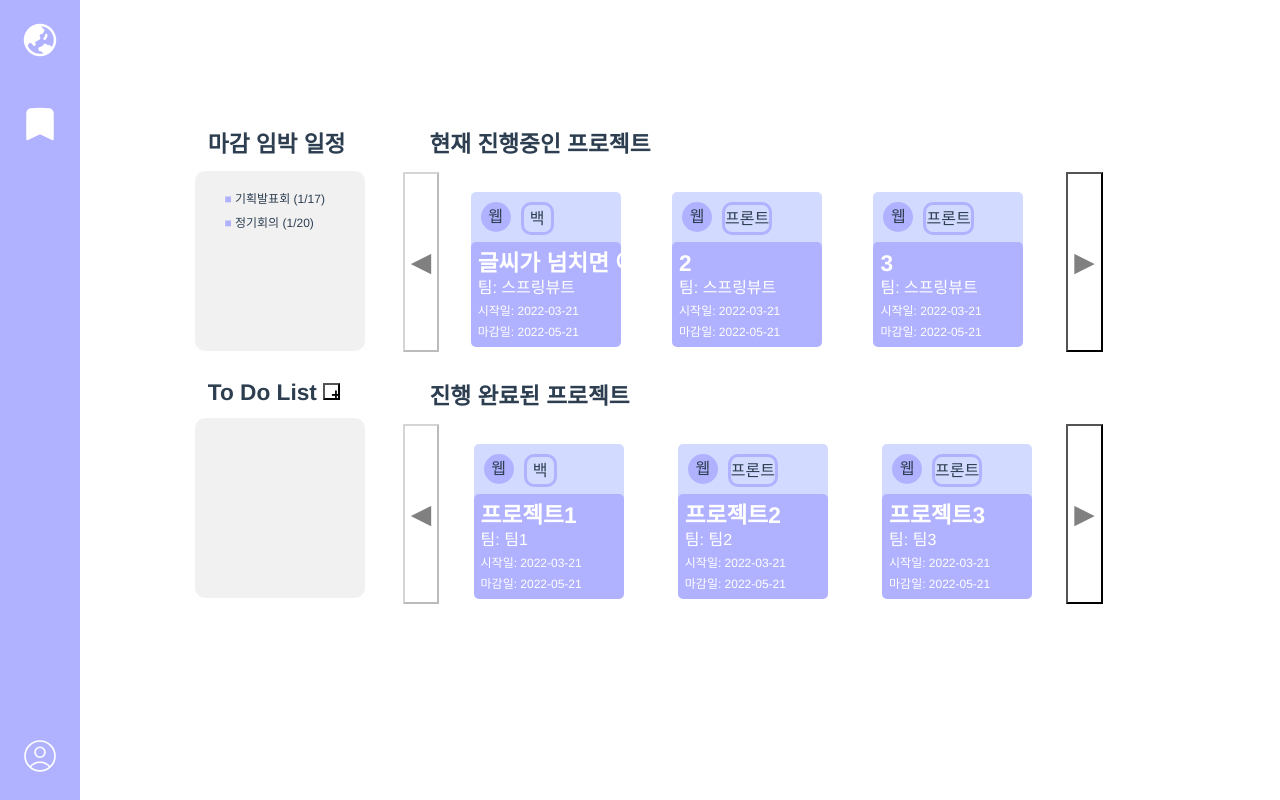
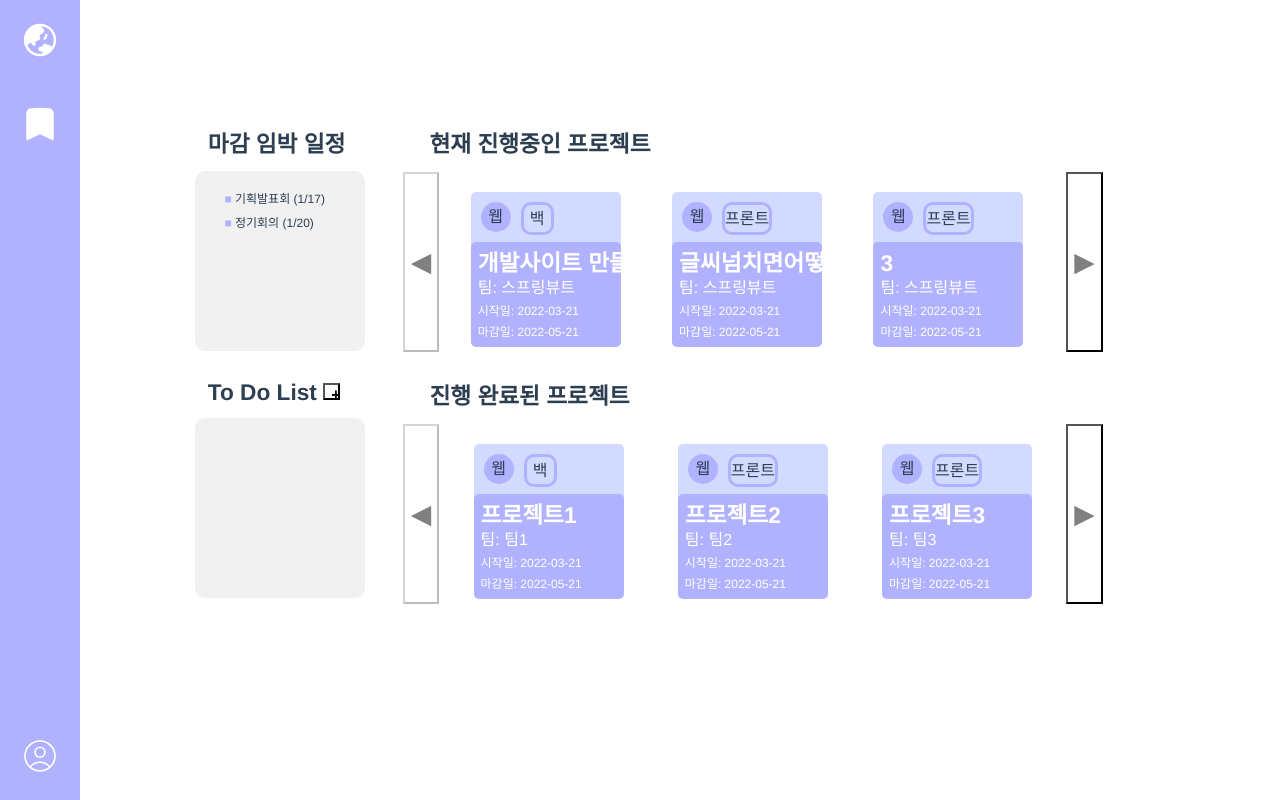
Before and after one commit to springvuet-front/frontend, a Vue app: page /mypage in a window 1280 px wide. Built offline with nearby package versions, Linux system fonts and the light colour scheme.

Commit message:
Change MypageView_2

```diff
--- a/src/views/MypageView.vue
+++ b/src/views/MypageView.vue
@@ -259,12 +259,13 @@
     line-height:1.7;
     color: white;
     padding-top: 5px;
+    overflow: hidden;
 }
 .project.name{
-    font-size: 17pt;
-    line-height:1.0;
-    font-weight: bold;
-    white-space: nowrap;
+  font-size: 17pt;
+  line-height:1.0;
+  font-weight: bold;
+  white-space: nowrap;
 }
 
 .project.team{
@@ -304,6 +305,7 @@ export default {
     return {
       // checked: false,
       // inputToDo:'',
+      hoveredProjectName: 0,
       scheduleList: [
         { project_index: '', work_title: '기획발표회', date_end: { year: 2023, month: 1, day: 17 }},
         { project_index: '', work_title: '정기회의', date_end: {year: 2023, month: 1, day: 20 }}
@@ -314,7 +316,7 @@ export default {
           // component: ProjectBox,
           data: { project_field: "웹",
             project_mypart: "백",
-            project_name: "글씨가 넘치면 어떻게하는게 좋을까",
+            project_name: "개발사이트 만들기",
             project_team: "스프링뷰트",
             project_date_start: "2022-03-21",
             project_date_end: "2022-05-21",
@@ -325,7 +327,7 @@ export default {
 
           data: { project_field: "웹",
             project_mypart: "프론트",
-            project_name: "2",
+            project_name: "글씨넘치면어떻게하지",
             project_team: "스프링뷰트",
             project_date_start: "2022-03-21",
             project_date_end: "2022-05-21",
@@ -468,7 +470,6 @@ export default {
   },
   computed: {
     visibleCurrentProject(){
-      console.log('변화');
       return this.currentProjectList.slice(this.currentStartIndex, this.currentEndIndex);
     },
     visibleCompleteProject(){
```
